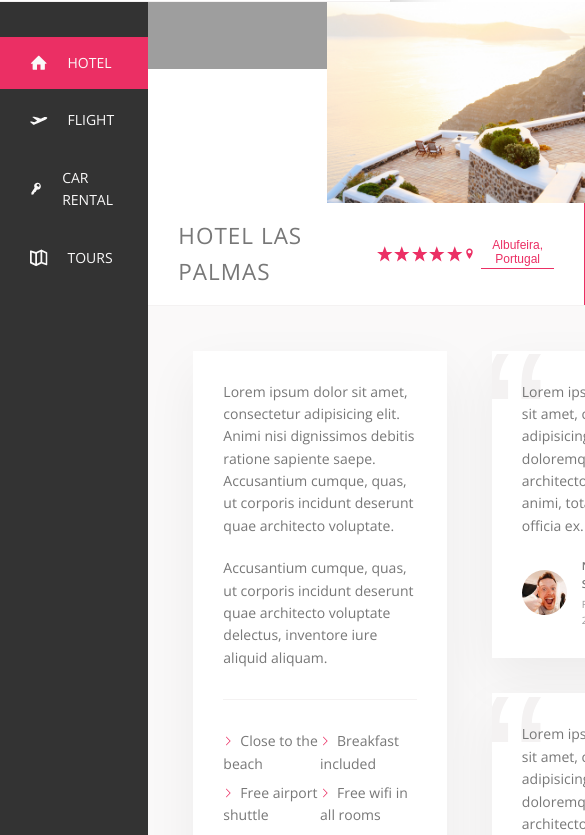
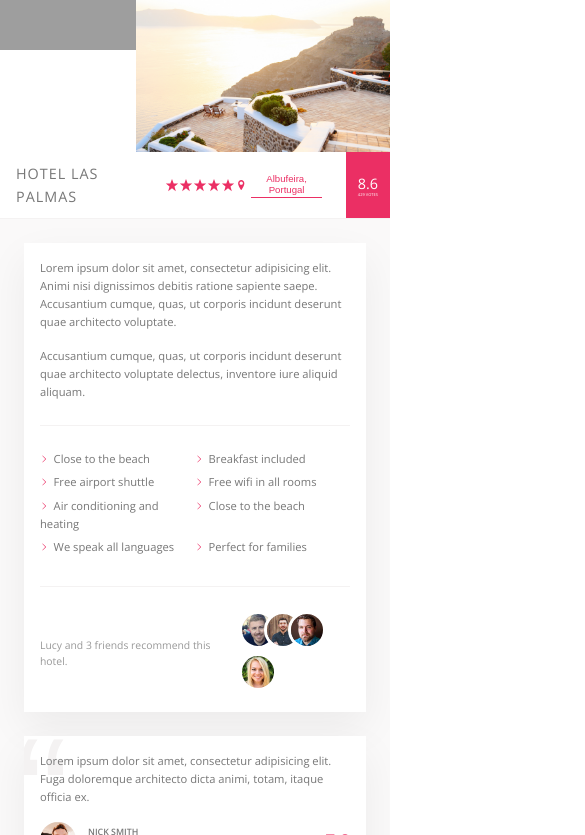
Before and after one commit to bicky-tmg/trillo, a website: page index.html in a window 390 px wide. Shown: the part 148-983 px from the top of the page, 585 px wide, since content can reach past the window. Drawn offline with nearby package versions, Linux system fonts and the light colour scheme; grey boxes are pictures that could not be loaded.

Commit message:
Building the responsiveness

```diff
--- a/css/style.css
+++ b/css/style.css
@@ -40,6 +40,9 @@ Grey dark 3: #999
 html {
   box-sizing: border-box;
   font-size: 62.5%; }
+  @media only screen and (max-width: 68.75em) {
+    html {
+      font-size: 50%; } }
 
 body {
   font-family: 'Open Sans', sans-serif;
@@ -57,6 +60,11 @@ body {
   background-color: var(--color-grey-light-2);
   box-shadow: var(--shadow-dark);
   min-height: 50rem; }
+  @media only screen and (max-width: 75em) {
+    .container {
+      margin: 0;
+      max-width: 100%;
+      width: 100%; } }
 
 .header {
   font-size: 1.4rem;
@@ -66,9 +74,17 @@ body {
   display: flex;
   justify-content: space-between;
   align-items: center; }
+  @media only screen and (max-width: 31.25em) {
+    .header {
+      flex-wrap: wrap;
+      align-content: space-around;
+      height: 11rem; } }
 
 .content {
   display: flex; }
+  @media only screen and (max-width: 56.25em) {
+    .content {
+      flex-direction: column; } }
 
 .sidebar {
   background-color: var(--color-grey-dark-1);
@@ -87,6 +103,12 @@ body {
   padding: 4.5rem;
   background-color: var(--color-grey-light-1);
   border-bottom: var(--line); }
+  @media only screen and (max-width: 56.25em) {
+    .detail {
+      padding: 3rem; } }
+  @media only screen and (max-width: 37.5em) {
+    .detail {
+      flex-direction: column; } }
 
 .description {
   background-color: #fff;
@@ -94,6 +116,14 @@ body {
   padding: 3rem;
   flex: 0 0 60%;
   margin-right: 4.5rem; }
+  @media only screen and (max-width: 56.25em) {
+    .description {
+      padding: 2rem;
+      margin-right: 3rem; } }
+  @media only screen and (max-width: 37.5em) {
+    .description {
+      margin-right: 0;
+      margin-bottom: 3rem; } }
 
 .user-reviews {
   flex: 1;
@@ -110,6 +140,11 @@ body {
   display: flex;
   align-items: center;
   justify-content: center; }
+  @media only screen and (max-width: 31.25em) {
+    .search {
+      order: 1;
+      background-color: var(--color-grey-light-2);
+      flex: 0 0 100%; } }
   .search__input {
     font-family: inherit;
     font-size: inherit;
@@ -182,10 +217,20 @@ body {
   font-size: 1.4rem;
   list-style: none;
   margin-top: 3.5rem; }
+  @media only screen and (max-width: 56.25em) {
+    .side-nav {
+      display: flex;
+      margin: 0; } }
   .side-nav__item {
     position: relative; }
     .side-nav__item:not(:last-child) {
       margin-bottom: .5rem; }
+      @media only screen and (max-width: 56.25em) {
+        .side-nav__item:not(:last-child) {
+          margin: 0; } }
+    @media only screen and (max-width: 56.25em) {
+      .side-nav__item {
+        flex: 1; } }
   .side-nav__item::before {
     content: "";
     position: absolute;
@@ -211,17 +256,34 @@ body {
     position: relative;
     display: flex;
     align-items: center; }
+    @media only screen and (max-width: 56.25em) {
+      .side-nav__link:link, .side-nav__link:visited {
+        justify-content: center;
+        padding: 2rem; } }
+    @media only screen and (max-width: 37.5em) {
+      .side-nav__link:link, .side-nav__link:visited {
+        flex-direction: column;
+        padding: 1.5rem .5rem; } }
   .side-nav__icon {
     width: 1.75rem;
     height: 1.75rem;
     margin-right: 2rem;
     fill: currentColor; }
+    @media only screen and (max-width: 37.5em) {
+      .side-nav__icon {
+        margin-right: 0;
+        margin-bottom: .7rem;
+        width: 1.5rem;
+        height: 1.5rem; } }
 
 .legal {
   font-size: 1.2rem;
   color: var(--color-grey-light-4);
   text-align: center;
   padding: 2.5rem; }
+  @media only screen and (max-width: 56.25em) {
+    .legal {
+      display: none; } }
 
 .gallery {
   display: flex; }
@@ -239,6 +301,10 @@ body {
     text-transform: uppercase;
     letter-spacing: 1px;
     padding: 1.5rem 3rem; }
+    @media only screen and (max-width: 37.5em) {
+      .overview__heading {
+        font-size: 1.8rem;
+        padding: 1.25rem 2rem; } }
   .overview__stars {
     margin-right: auto;
     display: flex; }
@@ -262,13 +328,22 @@ body {
     flex-direction: column;
     align-items: center;
     justify-content: center; }
+    @media only screen and (max-width: 37.5em) {
+      .overview__rating {
+        padding: 0 1.5rem; } }
   .overview__rating-average {
     font-size: 2.25rem;
     font-weight: 300;
     margin-bottom: -3px; }
+    @media only screen and (max-width: 37.5em) {
+      .overview__rating-average {
+        font-size: 1.8rem; } }
   .overview__rating-count {
     font-size: .8rem;
     text-transform: uppercase; }
+    @media only screen and (max-width: 37.5em) {
+      .overview__rating-count {
+        font-size: .5rem; } }
 
 .btn-inline {
   border: none;
@@ -335,6 +410,8 @@ body {
   align-items: center; }
   .recommend__count {
     margin-right: auto; }
+  .recommend__freinds {
+    display: flex; }
   .recommend__photo {
     box-sizing: content-box;
     height: 4rem;
@@ -342,7 +419,7 @@ body {
     border-radius: 50%;
     border: 3px solid #fff; }
     .recommend__photo:not(:last-child) {
-      margin-right: -1.5rem; }
+      margin-right: -2rem; }
 
 .review {
   background-color: #fff;
@@ -351,6 +428,10 @@ body {
   margin-bottom: 3.5rem;
   position: relative;
   overflow: hidden; }
+  @media only screen and (max-width: 56.25em) {
+    .review {
+      padding: 2rem;
+      margin-bottom: 3rem; } }
   .review__text {
     margin-bottom: 2rem;
     z-index: 10;
@@ -391,6 +472,9 @@ body {
 .cta {
   padding: 3.5rem 0;
   text-align: center; }
+  @media only screen and (max-width: 56.25em) {
+    .cta {
+      padding: 2.5rem 0; } }
   .cta__book-now {
     font-size: 2rem;
     font-weight: 300;
```
